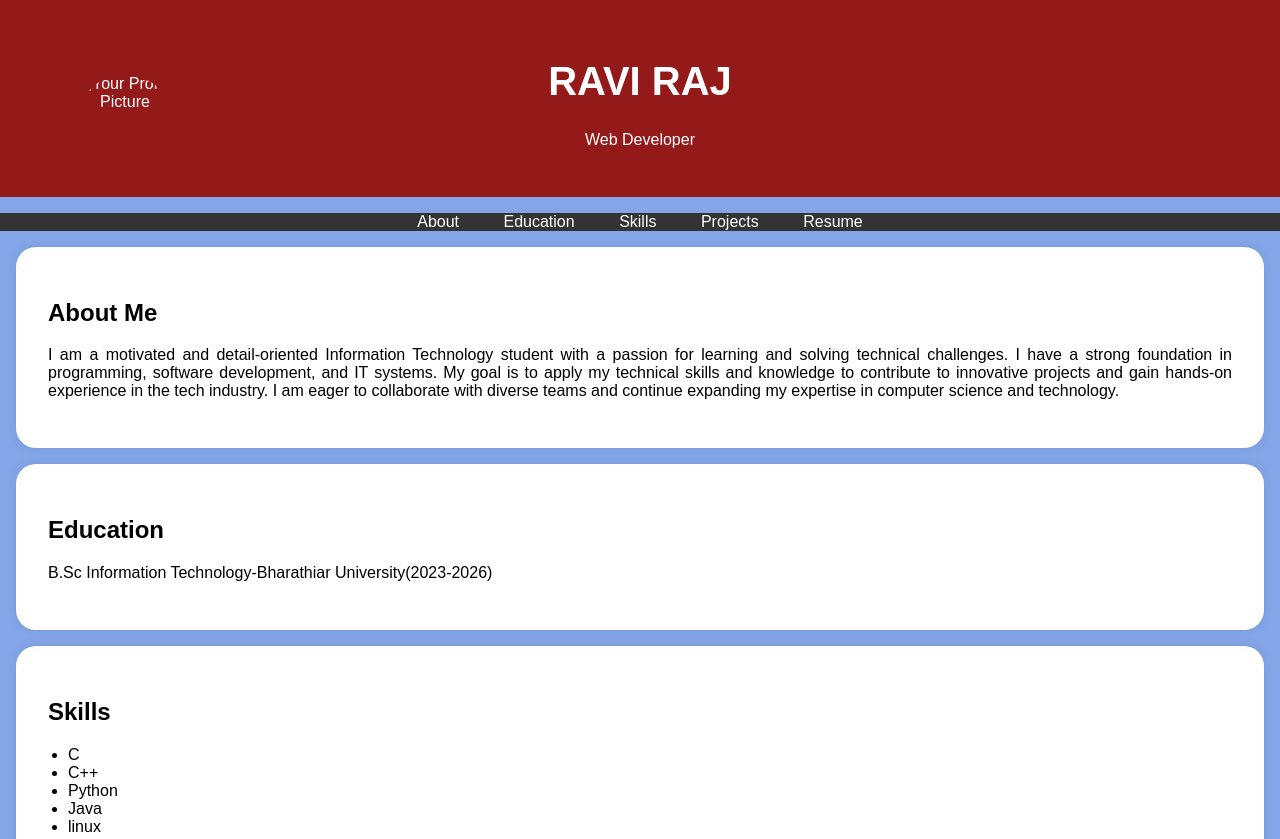
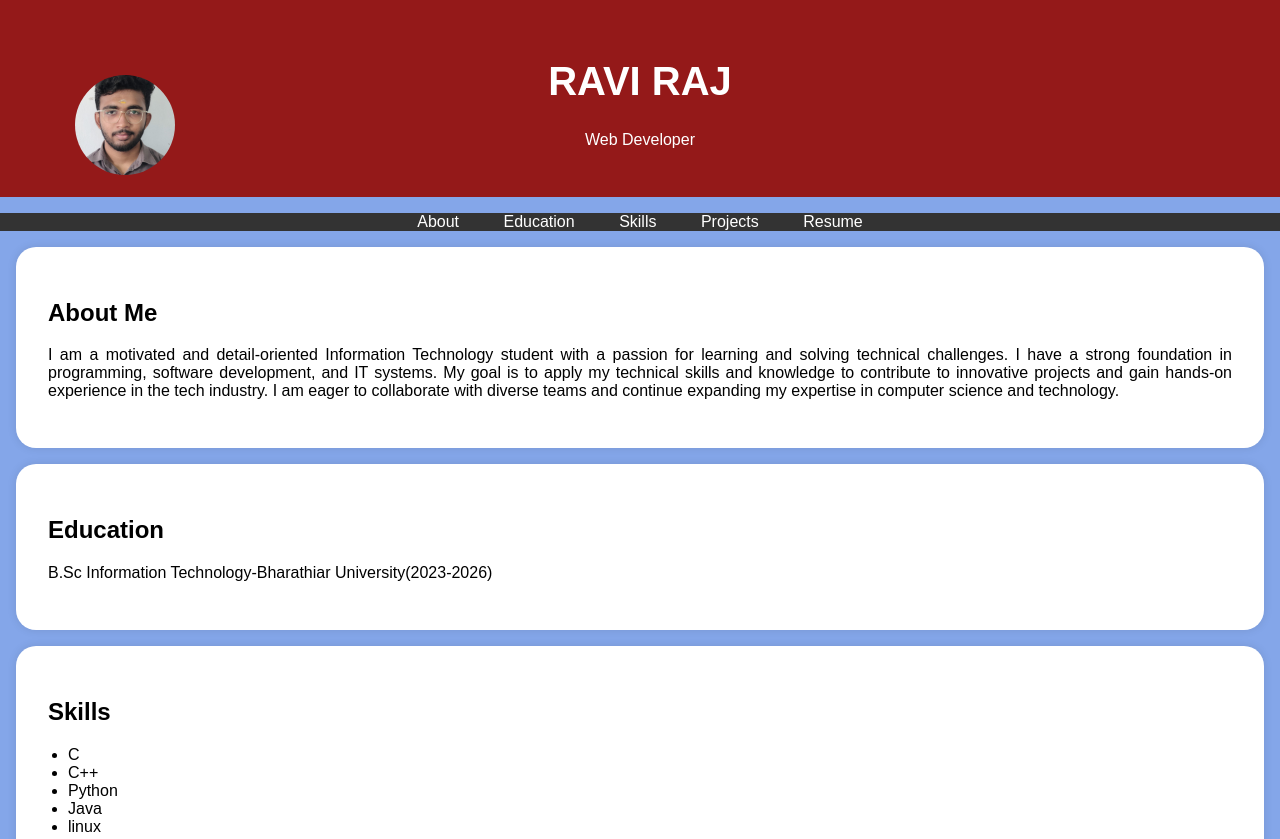
Before and after one commit to RaviRaj444/portfolio, a plain HTML site: page index.html in a window 1280 px wide. Shown: the top 839 px of the page. Drawn offline with Linux system fonts and the light colour scheme.

Commit message:
Update index.html

```diff
--- a/index.html
+++ b/index.html
@@ -96,7 +96,7 @@
     <header>
         <div class="header-content">
             <!-- Add your profile picture here -->
-            <img src="C:\Users\VARUNS\Pictures\Camera Roll\DSC_0448.JPG" alt="Your Profile Picture" class="profile-picture">
+            <img src=ravi.jpg alt="Your Profile Picture" class="profile-picture">
             <h1>RAVI RAJ</h1>
             <p>Web Developer</p>
         </div>
```
